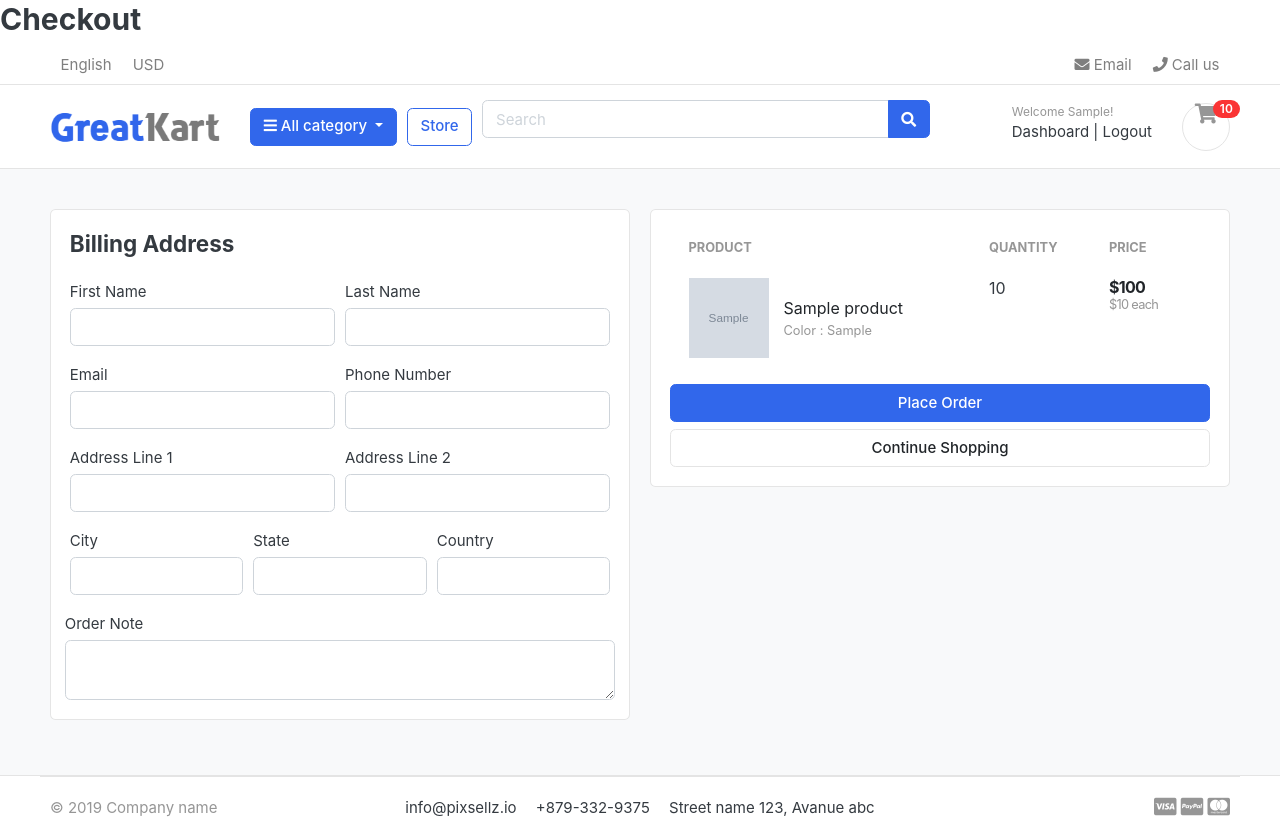
After one commit to ryadav2000/greatkart-django, a Django app: page /cart/checkout/ in a window 1280 px wide. The commit adds this page. Run offline with Django 5.2, Linux system fonts and the light colour scheme; a user stored in the database is signed in; tables that the repository leaves empty hold one stand-in row (values such as "Sample post"); grey boxes marked "Sample" are stand-in pictures; some libraries are stand-ins or nearby versions; some web fonts are replaced.

Commit message:
Handeled cart and checkout page for login user

```diff
--- a/carts/context_processors.py
+++ b/carts/context_processors.py
@@ -8,7 +8,10 @@ def counter(request):
     else:
         try:
             cart = Cart.objects.filter(cart_id=_cart_id(request))
-            cart_items = CartItem.objects.all().filter(cart=cart[:1])
+            if request.user.is_authenticated:
+                cart_items = CartItem.objects.all().filter(user=request.user)
+            else:
+                cart_items = CartItem.objects.all().filter(cart=cart[:1])
             for cart_item in cart_items:
                 # cart_count = cart_count + cart_item.quantity
                 cart_count += cart_item.quantity
--- a/carts/models.py
+++ b/carts/models.py
@@ -1,5 +1,6 @@
 from django.db import models
 from store.models import Product, Variation
+from accounts.models import Account
 
 # Create your models here.
 
@@ -12,9 +13,10 @@ class Cart(models.Model):
 
 
 class CartItem(models.Model):
+    user = models.ForeignKey(Account, on_delete=models.CASCADE, null= True)
     product = models.ForeignKey(Product, on_delete=models.CASCADE)
     variations = models.ManyToManyField(Variation, blank=True)
-    cart = models.ForeignKey(Cart, on_delete=models.CASCADE)
+    cart = models.ForeignKey(Cart, on_delete=models.CASCADE, null=True)
     quantity = models.IntegerField()
     is_active = models.BooleanField(default=True)
 
--- a/carts/urls.py
+++ b/carts/urls.py
@@ -7,4 +7,6 @@ urlpatterns = [
     path('add_cart/<int:product_id>/', views.add_cart, name='add_cart'),
     path('remove_cart/<int:product_id>/<int:cart_item_id>/', views.remove_cart, name='remove_cart'),
     path('remove_cart_item/<int:product_id>/<int:cart_item_id>/', views.remove_cart_item, name='remove_cart_item'),
+
+    path('checkout/', views.checkout, name='checkout'),
 ]
--- a/carts/views.py
+++ b/carts/views.py
@@ -3,6 +3,7 @@ from .models import Cart, CartItem
 from store.models import Product, Variation
 from django.http import HttpResponse
 from django.core.exceptions import ObjectDoesNotExist
+from django.contrib.auth.decorators import login_required
 
 # Create your views here.
 
@@ -13,76 +14,140 @@ def _cart_id(request):
     return cart
 
 def add_cart(request, product_id):
+    current_user = request.user
     product = Product.objects.get(id=product_id) #get the product
-    product_variation = []
 
-    if request.method == 'POST':
-        for item in request.POST:
-            key = item
-            value = request.POST[key]
+    # If the user is authenticated
+    if current_user.is_authenticated:
+        product_variation = []
 
-            try:
-                variation = Variation.objects.get(product=product, variation_category__iexact=key, variation_value__iexact=value)
-                product_variation.append(variation)
-            except:
-                pass
+        if request.method == 'POST':
+            for item in request.POST:
+                key = item
+                value = request.POST[key]
+
+                try:
+                    variation = Variation.objects.get(product=product, variation_category__iexact=key, variation_value__iexact=value)
+                    product_variation.append(variation)
+                except:
+                    pass
 
 
-    try:
-        cart = Cart.objects.get(cart_id=_cart_id(request)) # get the cart using the card_id present in the session
-    except Cart.DoesNotExist:
-        cart = Cart.objects.create(
-            cart_id = _cart_id(request)
-        )
-        cart.save()
 
-    is_cart_item_exists = CartItem.objects.filter(product=product, cart=cart).exists()
-    if is_cart_item_exists:
-        cart_item = CartItem.objects.filter(product=product, cart=cart)
-        # Existing variations -> database
-        # Current variation -> product_variation
-        # item_id -> database
-        ex_var_list = []
-        id = []
-        for item in cart_item:
-            existing_variation = item.variations.all()
-            ex_var_list.append(list(existing_variation))
-            id.append(item.id)
-        print(ex_var_list)
+        is_cart_item_exists = CartItem.objects.filter(product=product, user=current_user).exists()
+        if is_cart_item_exists:
+            cart_item = CartItem.objects.filter(product=product, user=current_user)
+            # Existing variations -> database
+            # Current variation -> product_variation
+            # item_id -> database
+            ex_var_list = []
+            id = []
+            for item in cart_item:
+                existing_variation = item.variations.all()
+                ex_var_list.append(list(existing_variation))
+                id.append(item.id)
 
-        if product_variation in ex_var_list:
-            # increase the cart item quantity
-            index = ex_var_list.index(product_variation)
-            item_id = id[index]
-            item = CartItem.objects.get(product=product, id=item_id)
-            item.quantity += 1
-            item.save()
 
+            if product_variation in ex_var_list:
+                # increase the cart item quantity
+                index = ex_var_list.index(product_variation)
+                item_id = id[index]
+                item = CartItem.objects.get(product=product, id=item_id)
+                item.quantity += 1
+                item.save()
+
+            else:
+                item = CartItem.objects.create(product=product, quantity=1, user=current_user)
+                # create a new cart item
+                if len(product_variation) > 0:
+                    item.variations.clear()
+                    item.variations.add(*product_variation)
+                item.save()
         else:
-            item = CartItem.objects.create(product=product, quantity=1, cart=cart)
-            # create a new cart item
+            cart_item = CartItem.objects.create(
+                product = product,
+                quantity = 1,
+                user = current_user,
+            )
             if len(product_variation) > 0:
-                item.variations.clear()
-                item.variations.add(*product_variation)
-            item.save()
+                cart_item.variations.clear()
+                cart_item.variations.add(*product_variation)
+            cart_item.save()
+        return redirect('cart')
+    #If the user is not authenticated
     else:
-        cart_item = CartItem.objects.create(
-            product = product,
-            quantity = 1,
-            cart = cart,
-        )
-        if len(product_variation) > 0:
-            cart_item.variations.clear()
-            cart_item.variations.add(*product_variation)
-        cart_item.save()
-    return redirect('cart')
+        product_variation = []
+
+        if request.method == 'POST':
+            for item in request.POST:
+                key = item
+                value = request.POST[key]
+
+                try:
+                    variation = Variation.objects.get(product=product, variation_category__iexact=key, variation_value__iexact=value)
+                    product_variation.append(variation)
+                except:
+                    pass
+
+
+        try:
+            cart = Cart.objects.get(cart_id=_cart_id(request)) # get the cart using the card_id present in the session
+        except Cart.DoesNotExist:
+            cart = Cart.objects.create(
+                cart_id = _cart_id(request)
+            )
+            cart.save()
+
+        is_cart_item_exists = CartItem.objects.filter(product=product, cart=cart).exists()
+        if is_cart_item_exists:
+            cart_item = CartItem.objects.filter(product=product, cart=cart)
+            # Existing variations -> database
+            # Current variation -> product_variation
+            # item_id -> database
+            ex_var_list = []
+            id = []
+            for item in cart_item:
+                existing_variation = item.variations.all()
+                ex_var_list.append(list(existing_variation))
+                id.append(item.id)
+            print(ex_var_list)
+
+            if product_variation in ex_var_list:
+                # increase the cart item quantity
+                index = ex_var_list.index(product_variation)
+                item_id = id[index]
+                item = CartItem.objects.get(product=product, id=item_id)
+                item.quantity += 1
+                item.save()
+
+            else:
+                item = CartItem.objects.create(product=product, quantity=1, cart=cart)
+                # create a new cart item
+                if len(product_variation) > 0:
+                    item.variations.clear()
+                    item.variations.add(*product_variation)
+                item.save()
+        else:
+            cart_item = CartItem.objects.create(
+                product = product,
+                quantity = 1,
+                cart = cart,
+            )
+            if len(product_variation) > 0:
+                cart_item.variations.clear()
+                cart_item.variations.add(*product_variation)
+            cart_item.save()
+        return redirect('cart')
 
 
 def remove_cart(request, product_id, cart_item_id):
-    cart = Cart.objects.get(cart_id=_cart_id(request))
     product = get_object_or_404(Product, id=product_id)
     try:
-        cart_item = CartItem.objects.get(product=product, cart=cart, id=cart_item_id)
+        if request.user.is_authenticated:
+            cart_item = CartItem.objects.get(product=product, user=request.user, id=cart_item_id)
+        else:
+            cart = Cart.objects.get(cart_id=_cart_id(request))
+            cart_item = CartItem.objects.get(product=product, cart=cart, id=cart_item_id)
         if cart_item.quantity > 1:
             cart_item.quantity -= 1
             cart_item.save()
@@ -94,9 +159,13 @@ def remove_cart(request, product_id, cart_item_id):
 
 
 def remove_cart_item(request, product_id, cart_item_id):
-    cart = Cart.objects.get(cart_id=_cart_id(request))
     product = get_object_or_404(Product, id=product_id)
-    cart_item = CartItem.objects.get(product=product, cart=cart, id=cart_item_id)
+
+    if request.user.is_authenticated:
+        cart_item = CartItem.objects.get(product=product, user=request.user, id=cart_item_id)
+    else:
+        cart = Cart.objects.get(cart_id=_cart_id(request))
+        cart_item = CartItem.objects.get(product=product, cart=cart, id=cart_item_id)
     cart_item.delete()
     return redirect('cart')
 
@@ -105,8 +174,11 @@ def cart(request, total=0, quantity=0, cart_items=None):
     try:
         tax = 0
         grand_total = 0
-        cart = Cart.objects.get(cart_id=_cart_id(request))
-        cart_items = CartItem.objects.filter(cart=cart, is_active=True)
+        if request.user.is_authenticated:
+            cart_items = CartItem.objects.filter(user=request.user, is_active=True)
+        else:
+            cart = Cart.objects.get(cart_id=_cart_id(request))
+            cart_items = CartItem.objects.filter(cart=cart, is_active=True)
         for cart_item in cart_items:
             total += (cart_item.product.price * cart_item.quantity)
             quantity += cart_item.quantity
@@ -123,3 +195,30 @@ def cart(request, total=0, quantity=0, cart_items=None):
         'grand_total': grand_total,
     }
     return render(request, 'store/cart.html', context)
+
+@login_required(login_url='login')
+def checkout(request, total=0, quantity=0, cart_items=None):
+    try:
+        tax = 0
+        grand_total = 0
+        if request.user.is_authenticated:
+            cart_items = CartItem.objects.filter(user=request.user, is_active=True)
+        else:
+            cart = Cart.objects.get(cart_id=_cart_id(request))
+            cart_items = CartItem.objects.filter(cart=cart, is_active=True)
+        for cart_item in cart_items:
+            total += (cart_item.product.price * cart_item.quantity)
+            quantity += cart_item.quantity
+        tax = (2 * total) / 100
+        grand_total = total + tax
+    except ObjectDoesNotExist:
+        pass #just ignore
+
+    context = {
+        'total': total,
+        'quantity': quantity,
+        'cart_items': cart_items,
+        'tax': tax,
+        'grand_total': grand_total,
+    }
+    return render(request, 'store/checkout.html', context)
--- a/templates/store/cart.html
+++ b/templates/store/cart.html
@@ -135,7 +135,7 @@
                 height="26"
               />
             </p>
-            <a href="./place-order.html" class="btn btn-primary btn-block">
+            <a href="{% url 'checkout' %}" class="btn btn-primary btn-block">
               Checkout
             </a>
             <a href="{% url 'store' %}" class="btn btn-light btn-block"
--- /dev/null
+++ b/templates/store/checkout.html
@@ -0,0 +1,141 @@
+<h2>Checkout</h2>{% extends 'base.html' %} {% load static %} {% block content %}
+
+<section class="section-content padding-y bg">
+  <div class="container">
+    <!-- ============================ COMPONENT 1 ================================= -->
+    <form action="" method="POST">
+      {% csrf_token %}
+    <div class="row">
+      <aside class="col-lg-6">
+        <div class="card">
+          <div class="card-body">
+            <h4 class="card-title mb-4">Billing Address</h4>
+
+                <div class="form-row">
+                    <div class="col form-group">
+                        <label for="">First Name</label>
+                        <input type="text" name="first_name" class="form-control" required>
+                    </div>
+                    <div class="col form-group">
+                      <label for="">Last Name</label>
+                      <input type="text" name="last_name" class="form-control" required>
+                  </div>
+                </div>
+                <div class="form-row">
+                  <div class="col form-group">
+                      <label for="">Email</label>
+                      <input type="email" name="email" class="form-control" required>
+                  </div>
+                  <div class="col form-group">
+                    <label for="">Phone Number</label>
+                    <input type="text" name="phone" class="form-control" required>
+                </div>
+              </div>
+              <div class="form-row">
+                <div class="col form-group">
+                    <label for="">Address Line 1</label>
+                    <input type="text" name="address_line_1" class="form-control" required>
+                </div>
+                <div class="col form-group">
+                  <label for="">Address Line 2</label>
+                  <input type="text" name="address_line_2" class="form-control" required>
+              </div>
+            </div>
+            <div class="form-row">
+              <div class="col form-group">
+                  <label for="">City</label>
+                  <input type="text" name="city" class="form-control" required>
+              </div>
+              <div class="col form-group">
+                <label for="">State</label>
+                <input type="text" name="state" class="form-control" required>
+            </div>
+            <div class="col form-group">
+              <label for="">Country</label>
+              <input type="text" name="country" class="form-control" required>
+          </div>
+          </div>
+          <div class="form-row">
+            <label for="">Order Note</label>
+            <textarea name="order_note" rows="2" class="form-control"></textarea>
+          </div>
+          </div>
+        </div>
+        <!-- card.// -->
+      </aside>
+      <!-- col.// -->
+      <aside class="col-lg-6">
+        <div class="card">
+          <div class="card-body">
+            <table class="table table-borderless table-shopping-cart">
+                <thead class="text-muted">
+                  <tr class="small text-uppercase">
+                    <th scope="col">Product</th>
+                    <th scope="col" width="120">Quantity</th>
+                    <th scope="col" width="120">Price</th>
+                  </tr>
+                </thead>
+                <tbody>
+                  {% for cart_item in cart_items %}
+                  <tr>
+                    <td>
+                      <figure class="itemside align-items-center">
+                        <div class="aside">
+                          <img
+                            src="{{ cart_item.product.images.url }}"
+                            class="img-sm"
+                          />
+                        </div>
+                        <figcaption class="info">
+                          <a href="{{ cart_item.product.get_url }}" class="title text-dark"
+                            >{{ cart_item.product.product_name }}</a
+                          >
+                          <p class="text-muted small">
+                            {% if cart_item.variations.all %}
+                              {% for item in cart_item.variations.all %}
+                                {{ item.variation_category | capfirst }} : {{ item.variation_value | capfirst }} <br>
+                              {% endfor %}
+                            {% endif %}
+                          </p>
+                        </figcaption>
+                      </figure>
+                    </td>
+                    <td>
+                      <!-- col.// -->
+                          <label for="">{{ cart_item.quantity }}</label>
+                      <!-- col.// -->
+                    </td>
+                    <td>
+                      <div class="price-wrap">
+                        <var class="price">${{ cart_item.sub_total }}</var>
+                        <small class="text-muted">
+                          ${{ cart_item.product.price }} each
+                        </small>
+                      </div>
+                      <!-- price-wrap .// -->
+                    </td>
+
+                  </tr>
+                  {% endfor %}
+                </tbody>
+              </table>
+            <button type="submit" name="submit" class="btn btn-primary btn-block">Place Order</button>
+            <a href="{% url 'store' %}" class="btn btn-light btn-block"
+              >Continue Shopping</a
+            >
+          </div>
+          <!-- card-body.// -->
+        </div>
+        <!-- card.// -->
+      </aside>
+      <!-- col.// -->
+    </div>
+    <!-- row.// -->
+
+    <!-- ============================ COMPONENT 1 END .// ================================= -->
+     </form>
+  </div>
+  <!-- container .//  -->
+</section>
+
+{% endblock %}
```
Also changed, not shown: accounts/views.py (+62 -1 lines), carts/migrations/0003_cartitem_user_alter_cartitem_cart.py (added).
